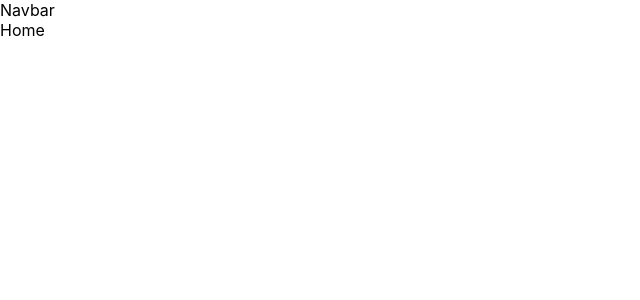
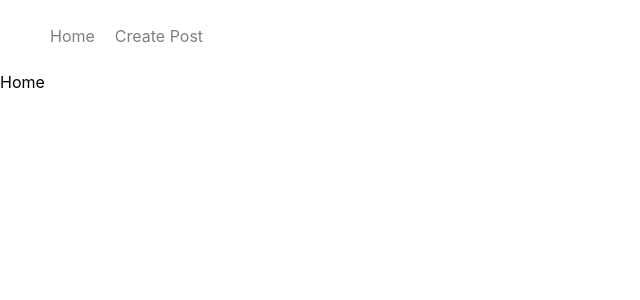
Before and after one commit to JaswantSingh007/react-hooks-blog, a React (Create React App) app: page / in a window 1280 px wide. Shown: the top 300 px of the page, without its empty margins (0-640 px from the left). Built offline with nearby package versions, Linux system fonts and the light colour scheme; the HTML template or start-up script is replaced by a standard one.

Commit message:
Implemented Navbar Component

```diff
--- a/src/components/Navbar.js
+++ b/src/components/Navbar.js
@@ -1,9 +1,17 @@
 import { Link } from "react-router-dom";
+import '../index.css';
 
 function Navbar() {
     return (
-      <div>
-        Navbar
+      <div id="nav">
+        <ul>
+          <li>
+            <Link to="/">Home</Link>
+          </li>
+          <li>
+            <Link to="/create-post">Create Post</Link>
+          </li>
+        </ul>
       </div>
     );
   }
--- a/src/index.css
+++ b/src/index.css
@@ -11,3 +11,22 @@ code {
   font-family: source-code-pro, Menlo, Monaco, Consolas, 'Courier New',
     monospace;
 }
+
+
+/* Styles For Navbar */
+#nav ul{
+  list-style-type: none;
+  padding: 20;
+  display: flex;
+}
+#nav li{
+  margin: 10px;
+}
+#nav li a{
+  text-decoration: none;
+  color: gray;
+}
+#nav li a:hover{
+  text-decoration: underline;
+  color: blue;
+}
```
